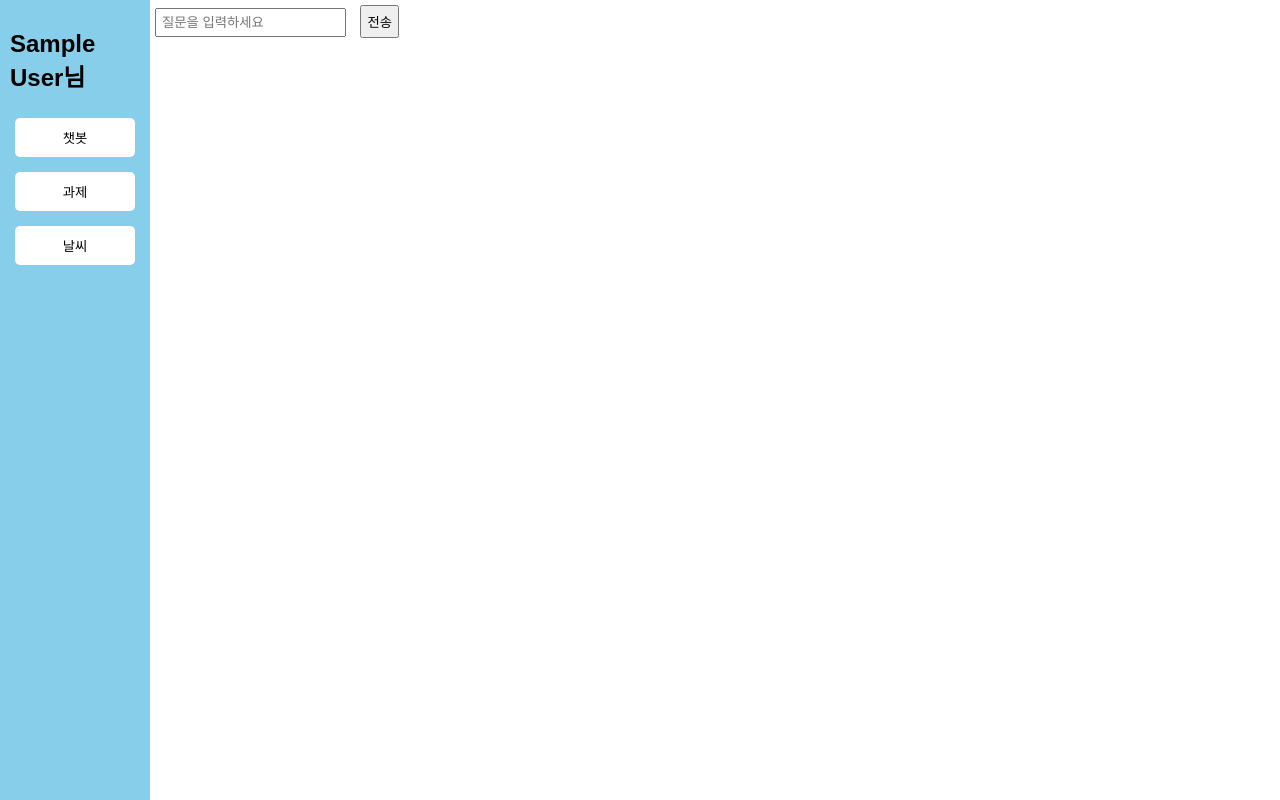
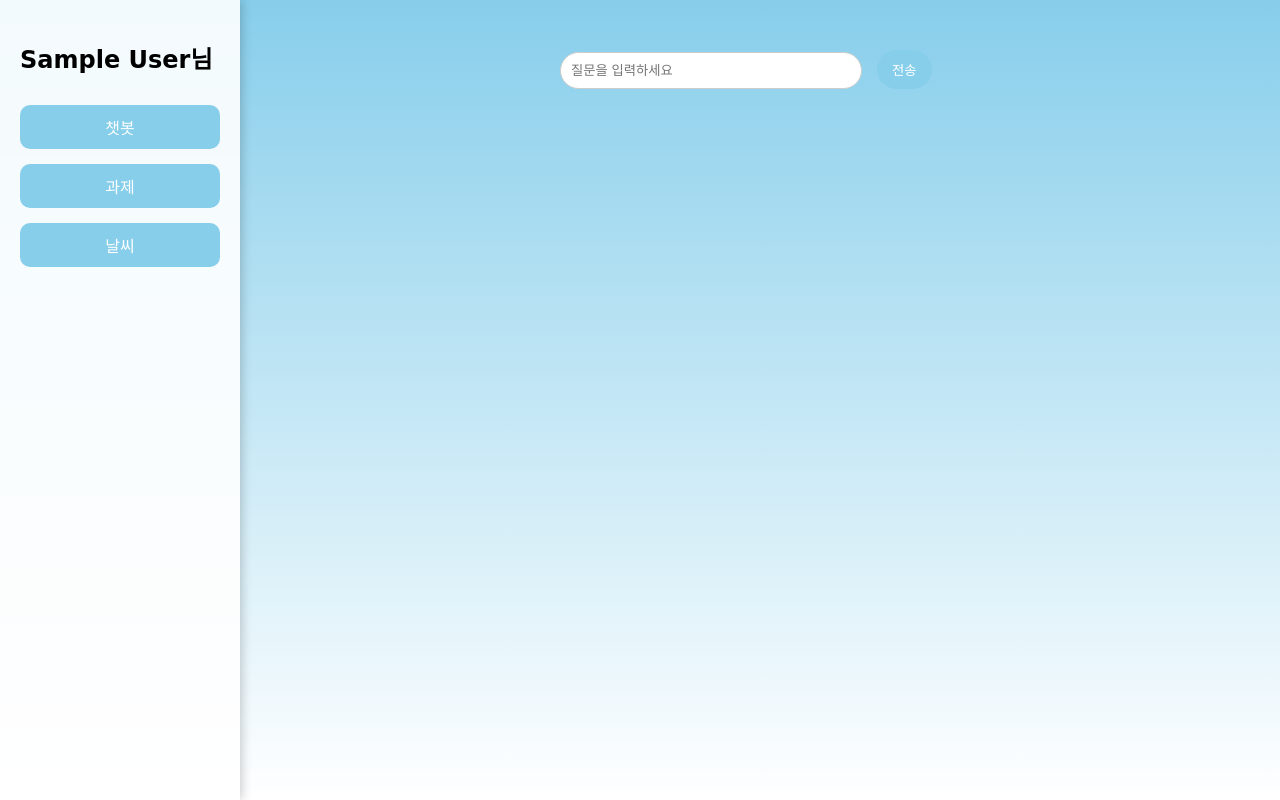
Before and after one commit to hansj8267/basic-chatbot, a Flask app: page /chat in a window 1280 px wide. Run offline with Flask 3, Linux system fonts and the light colour scheme; the visitor is signed in with stand-in values (Sample User, id 1).

Commit message:
Update style.css

```diff
--- a/static/style.css
+++ b/static/style.css
@@ -1,25 +1,82 @@
+/* --- 전체 배경 --- */
 body {
-    margin:0; font-family: Arial, sans-serif;
-    display:flex; height:100vh;
-  }
+  margin: 0;
+  font-family: 'Nanum Pen Script', cursive;
+  background: linear-gradient(to bottom, #87ceeb, #ffffff);
+  display: flex;
+  height: 100vh;
+}
 
-  .sidebar {
-    width:150px; background:#87ceeb; display:flex; flex-direction:column;
-    padding:10px; box-sizing:border-box;
-  }
+/* --- 사이드바 --- */
+.sidebar {
+  width: 200px;
+  background: rgba(255,255,255,0.9);
+  padding: 20px;
+  box-shadow: 2px 0 10px rgba(0,0,0,0.2);
+  display: flex;
+  flex-direction: column;
+  align-items: flex-start;
+}
 
-  .sidebar button {
-    margin-bottom:10px; padding:10px; border:none; border-radius:5px;
-    cursor:pointer; background:#fff;
-  }
+.sidebar h2 {
+  margin-bottom: 30px;
+}
 
-  .sidebar button:hover { background:#00bfff; color:#fff; }
+.sidebar button {
+  margin-bottom: 15px;
+  width: 100%;
+  padding: 10px;
+  border: none;
+  border-radius: 10px;
+  cursor: pointer;
+  background-color: #87ceeb;
+  color: white;
+  font-size: 16px;
+}
 
-  .main-content {
-    flex:1; padding:20px; box-sizing:border-box; background:linear-gradient(to bottom, #f0f8ff, #ffffff);
-  }
+.sidebar button:hover {
+  background-color: #00bfff;
+}
 
-  .screen { display:none; }
+/* --- 메인 화면 --- */
+.main {
+  flex: 1;
+  display: flex;
+  justify-content: center;
+  align-items: flex-start;
+  padding: 50px;
+  overflow-y: auto;
+}
 
-  input, button { margin:5px; padding:5px; }
-  #replyBox, #assignmentsBox, #verseBox, #weatherBox { margin-top:10px; }
+/* --- 챗봇 화면 --- */
+#chat-screen {
+  width: 400px;
+}
+
+input[type="text"] {
+  width: 70%;
+  padding: 10px;
+  margin-right: 10px;
+  border-radius: 20px;
+  border: 1px solid #ccc;
+  outline: none;
+}
+
+input[type="submit"] {
+  padding: 10px 15px;
+  border-radius: 20px;
+  border: none;
+  background-color: #87ceeb;
+  color: white;
+  cursor: pointer;
+}
+
+.reply {
+  margin-top: 20px;
+  min-height: 30px;
+}
+
+/* --- 스크린 전환 --- */
+.screen {
+  display: none;
+}
```
